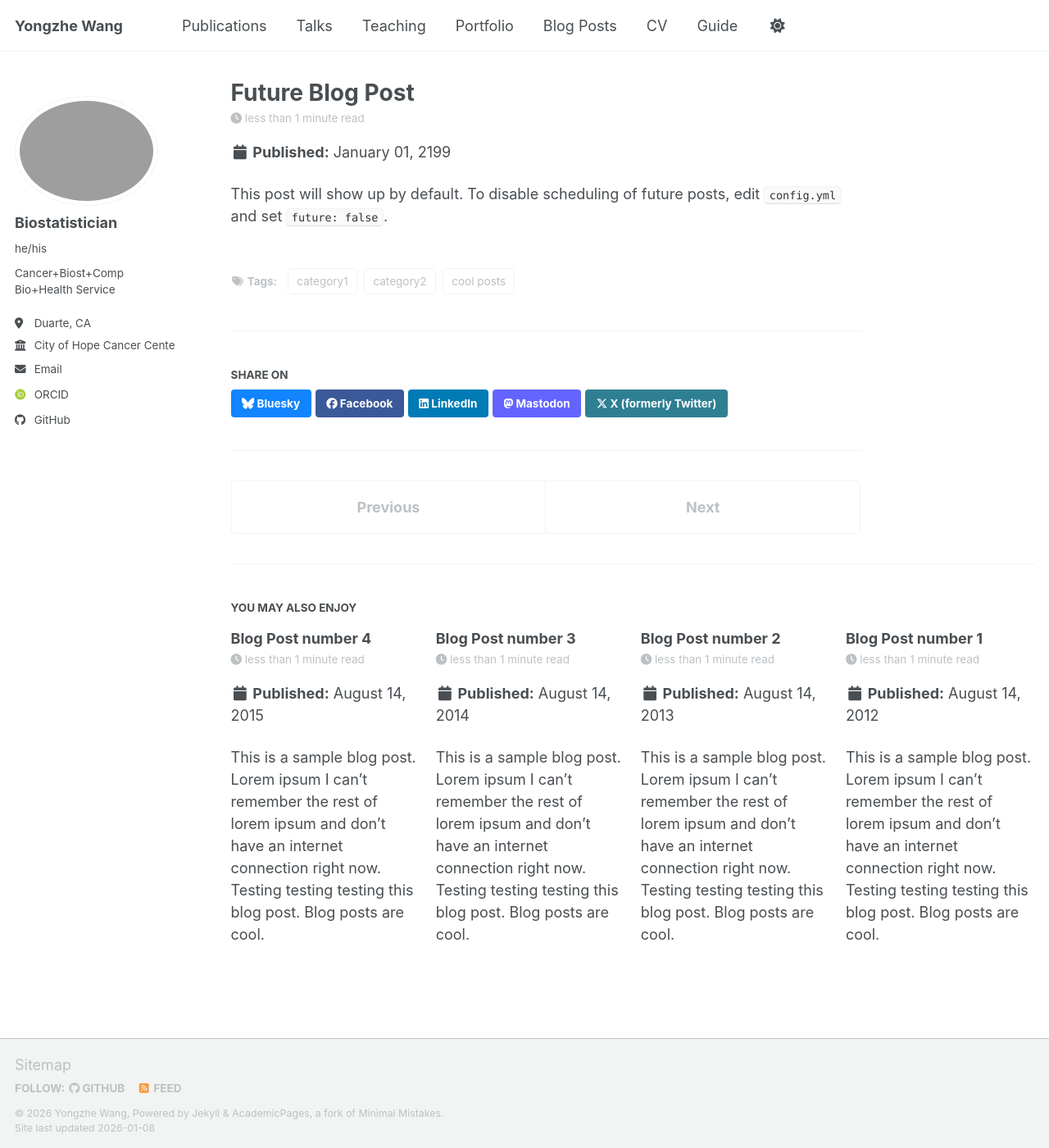
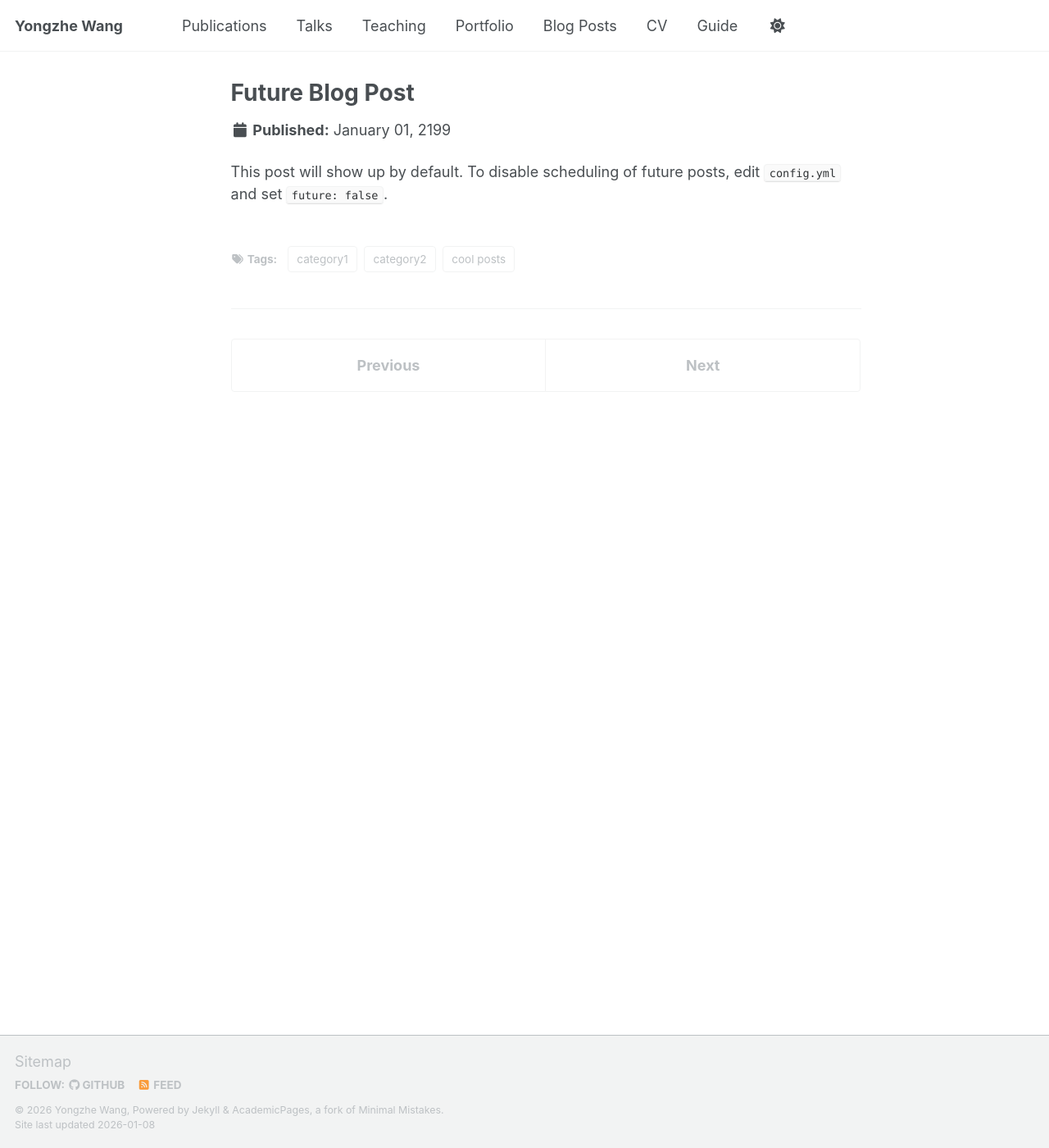
Before and after one commit to YzwIsALaity/yonwang, a Jekyll site: the page built from _posts/2199-01-01-future-post.md, in a window 1280 px wide and 1400 px high. Shown: the whole window at 82% size. Built offline with Jekyll 4.4.1, drawn with Linux system fonts in a browser that asks for light colours; some web fonts are replaced; a script bundle is joined from its source files by our own code; library files that are not in the unit come from our copies; some of the changed lines change nothing that is shown.

Commit message:
Update _config.yml

```diff
--- a/_config.yml
+++ b/_config.yml
@@ -243,11 +243,11 @@ defaults:
       type: posts
     values:
       layout: single
-      author_profile: true
-      read_time: true
-      comments: true
-      share: true
-      related: true
+      author_profile: false
+      read_time: false
+      comments: false
+      share: false
+      related: false
   # _publications
   - scope:
       path: ""
@@ -257,6 +257,38 @@ defaults:
       author_profile: true
       share: true
       comments: true
+# _pages
+  - scope:
+      path: ""
+      type: pages
+    values:
+      layout: single
+      author_profile: true
+  # _teaching
+  - scope:
+      path: ""
+      type: teaching
+    values:
+      layout: single
+      author_profile: false
+      share: false
+      comments: false
+  # _portfolio
+  - scope:
+      path: ""
+      type: portfolio
+    values:
+      layout: single
+      author_profile: false
+      share: false
+      comment: false
+  # _talks
+  - scope:
+      path: ""
+      type: talks
+      values:
+      layout: talk
+      author_profile: false
 
 
 
```
